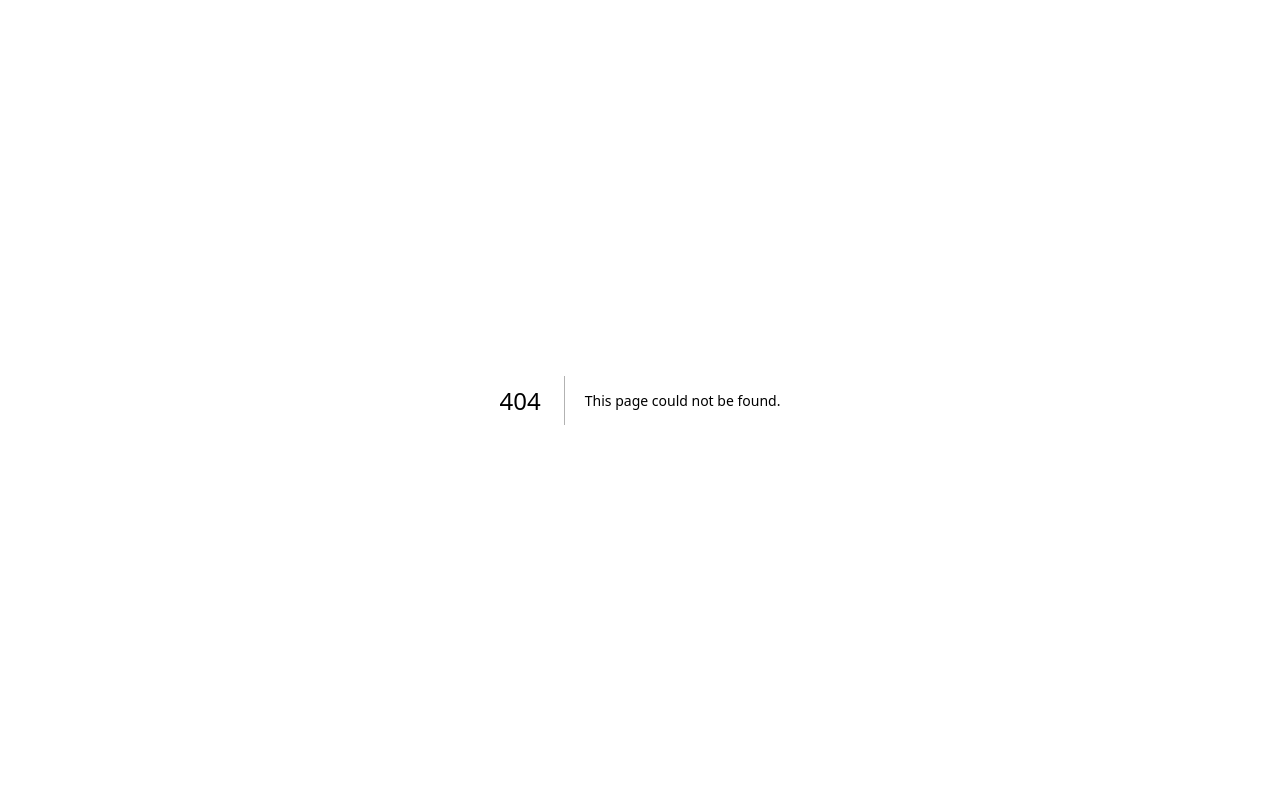
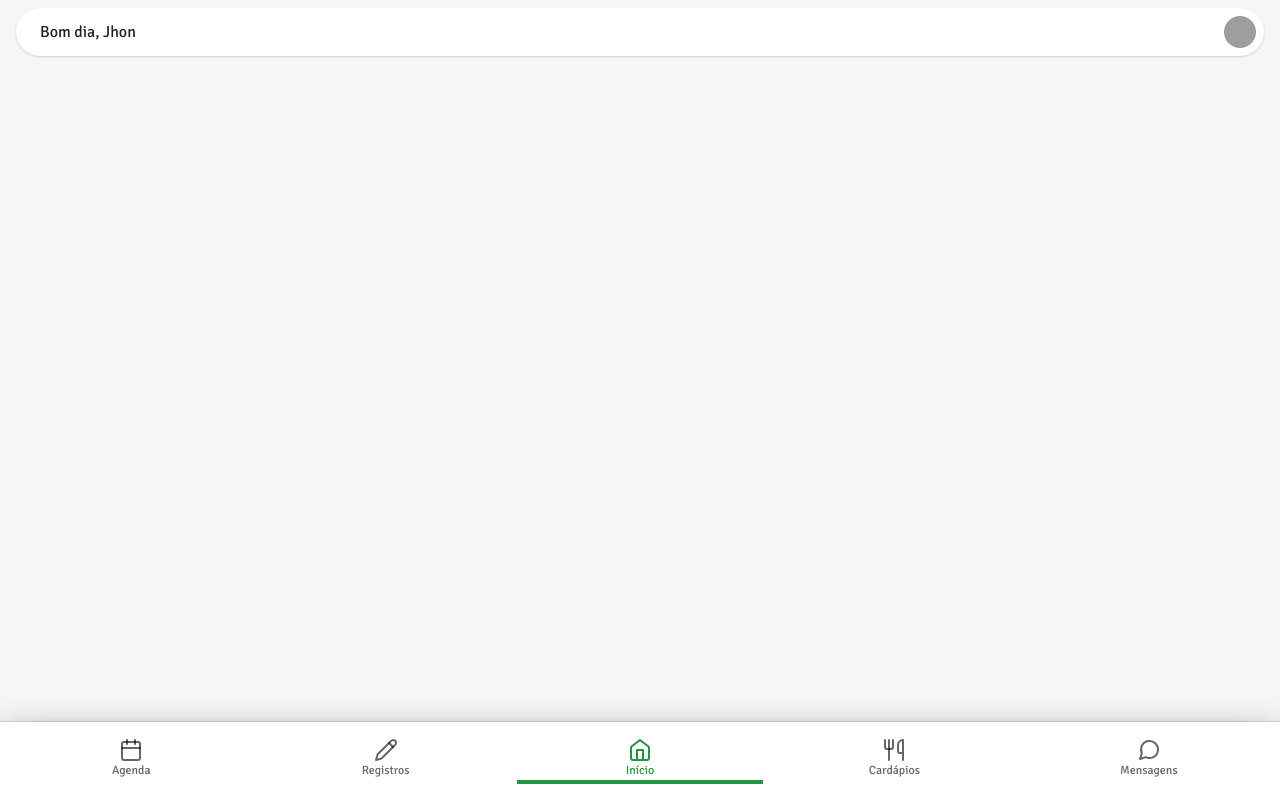
Before and after one commit to frazaao/lifit-frontend, a Next.js app: page /app/platform/home in a window 1280 px wide. Before the commit this address had no page. Built offline with nearby package versions, Linux system fonts and the light colour scheme; grey boxes are pictures that could not be loaded.

Commit message:
Iniciado página principal, userHeader

```diff
--- a/src/app/app/login/page.tsx
+++ b/src/app/app/login/page.tsx
@@ -29,7 +29,7 @@ export default function LoginPage() {
     const {
         register,
         handleSubmit,
-        formState: { errors },
+        formState: { errors, isSubmitting },
     } = useForm<AuthZodSchema>({
         resolver: zodResolver(authZodSchema),
     });
@@ -50,7 +50,7 @@ export default function LoginPage() {
                     "Você será redirecionado para a tela inicial da aplicação",
             });
 
-            router.push("/app/home");
+            router.push("/app/platform/home");
         } catch {
             toast({
                 status: "error",
@@ -131,6 +131,7 @@ export default function LoginPage() {
                             color="brand.white"
                             fontSize="1.5rem"
                             type="submit"
+                            isLoading={isSubmitting}
                         >
                             Entrar
                         </Button>
--- /dev/null
+++ b/src/app/app/platform/agenda/page.tsx
@@ -0,0 +1,3 @@
+export default function AgendaPage() {
+    return <h1>Agenda</h1>;
+}
--- /dev/null
+++ b/src/app/app/platform/chat/page.tsx
@@ -0,0 +1,3 @@
+export default function ChatPage() {
+    return <h1>Chat</h1>;
+}
--- /dev/null
+++ b/src/app/app/platform/data.json
@@ -0,0 +1,27 @@
+[
+    {
+        "title": "Agenda",
+        "icon": "Calendar",
+        "href": "/app/platform/agenda"
+    },
+    {
+        "title": "Registros",
+        "icon": "Pencil",
+        "href": "/app/platform/registries"
+    },
+    {
+        "title": "Início",
+        "icon": "Home",
+        "href": "/app/platform/home"
+    },
+    {
+        "title": "Cardápios",
+        "icon": "Utensils",
+        "href": "/app/platform/menus"
+    },
+    {
+        "title": "Mensagens",
+        "icon": "MessageCircle",
+        "href": "/app/platform/chat"
+    }
+]
--- a/src/app/app/home/page.tsx
+++ b/src/app/app/platform/home/page.tsx
@@ -1,14 +1,14 @@
 "use client";
 
 import BottomMenu from "@/components/BottomMenu";
+import UserHeader from "@/components/UserHeader";
 import { Box } from "@chakra-ui/react";
 
 export default function HomePage() {
     return (
         <>
-            <h1>Home page</h1>
-            <Box w="full" position="fixed" bottom="0" left="0" right="0">
-                <BottomMenu />
+            <Box px="4" py="2">
+                <UserHeader />
             </Box>
         </>
     );
--- /dev/null
+++ b/src/app/app/platform/layout.tsx
@@ -0,0 +1,29 @@
+"use client";
+
+import BottomMenu from "@/components/BottomMenu";
+import { Box } from "@chakra-ui/react";
+import menuItems from "./data.json";
+
+interface PlatformLayoutProps {
+    children: React.ReactNode;
+}
+
+export default function PlatformLayout({ children }: PlatformLayoutProps) {
+    return (
+        <>
+            <Box pb="78px" h="100vh" maxH="100dvh" bg="brand.background">
+                {children}
+            </Box>
+            <Box
+                h="78px"
+                w="full"
+                position="fixed"
+                bottom="0"
+                left="0"
+                right="0"
+            >
+                <BottomMenu items={menuItems} />
+            </Box>
+        </>
+    );
+}
--- /dev/null
+++ b/src/app/app/platform/menus/page.tsx
@@ -0,0 +1,3 @@
+export default function MenusPage() {
+    return <h1>Cardápios</h1>;
+}
--- /dev/null
+++ b/src/app/app/platform/registries/page.tsx
@@ -0,0 +1,3 @@
+export default function RegistriesPage() {
+    return <h1>Registros</h1>;
+}
--- a/src/components/BottomMenu/index.tsx
+++ b/src/components/BottomMenu/index.tsx
@@ -1,10 +1,24 @@
 import { Box, Flex } from "@chakra-ui/react";
 import BottomMenuItem from "../BottomMenuItem";
 import useController from "./useController";
-import { Calendar, Pencil, Home, Utensils, MessageCircle } from "lucide-react";
+import * as Lucide from "lucide-react";
 
-export default function BottomMenu() {
+interface BottomMenuProps {
+    items: {
+        title: string;
+        icon: string;
+        href: string;
+    }[];
+}
+
+export default function BottomMenu({ items }: BottomMenuProps) {
     const {} = useController();
+
+    function getLucideIcon(icon: string): React.ReactNode {
+        const Icon = Lucide[icon as keyof typeof Lucide];
+        // @ts-ignore
+        return <Icon />;
+    }
 
     return (
         <>
@@ -18,31 +32,14 @@ export default function BottomMenu() {
                 shadow="dark-lg"
             >
                 <Flex as="ul" w="100%" gap="2">
-                    <BottomMenuItem
-                        title="Agenda"
-                        icon={<Calendar />}
-                        href="/app/agenda"
-                    />
-                    <BottomMenuItem
-                        title="Registros"
-                        icon={<Pencil />}
-                        href="/app/registros"
-                    />
-                    <BottomMenuItem
-                        title="Início"
-                        icon={<Home />}
-                        href="/app/home"
-                    />
-                    <BottomMenuItem
-                        title="Cardápios"
-                        icon={<Utensils />}
-                        href="/app/meal"
-                    />
-                    <BottomMenuItem
-                        title="Mensagens"
-                        icon={<MessageCircle />}
-                        href="/app/chat"
-                    />
+                    {items.map(({ title, icon, href }) => (
+                        <BottomMenuItem
+                            key={title}
+                            title={title}
+                            icon={getLucideIcon(icon)}
+                            href={href}
+                        />
+                    ))}
                 </Flex>
             </Box>
         </>
--- /dev/null
+++ b/src/components/UserHeader/index.tsx
@@ -0,0 +1,29 @@
+import { Avatar, Flex, Text } from "@chakra-ui/react";
+import useController from "./useController";
+
+export default function UserHeader() {
+    const {} = useController();
+
+    return (
+        <>
+            <Flex
+                data-testid="UserHeader"
+                w="100%"
+                justify="space-between"
+                align="center"
+                bg="white"
+                rounded="full"
+                px="2"
+                py="2"
+                shadow="base"
+            >
+                <Text ml="4">Bom dia, Jhon</Text>
+                <Avatar
+                    size="sm"
+                    name="Jhon Doe"
+                    src="https://github.com/frazaao.png"
+                />
+            </Flex>
+        </>
+    );
+}
--- /dev/null
+++ b/src/components/UserHeader/useController.tsx
@@ -0,0 +1,3 @@
+export default function useController() {
+    return {};
+}
```
Also changed, not shown: src/app/app/register/page.tsx (+4 -3 lines), 1 other file (tests, documents, lock files or other folders).
